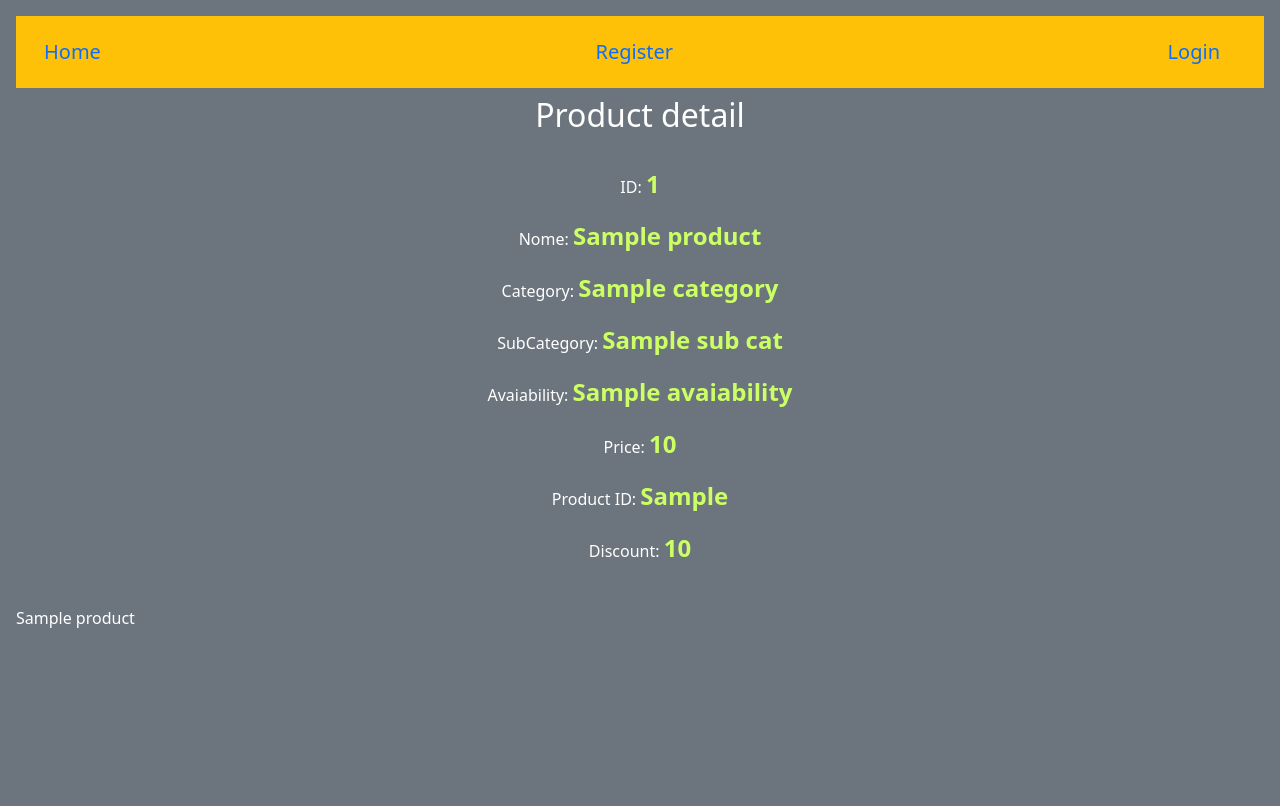
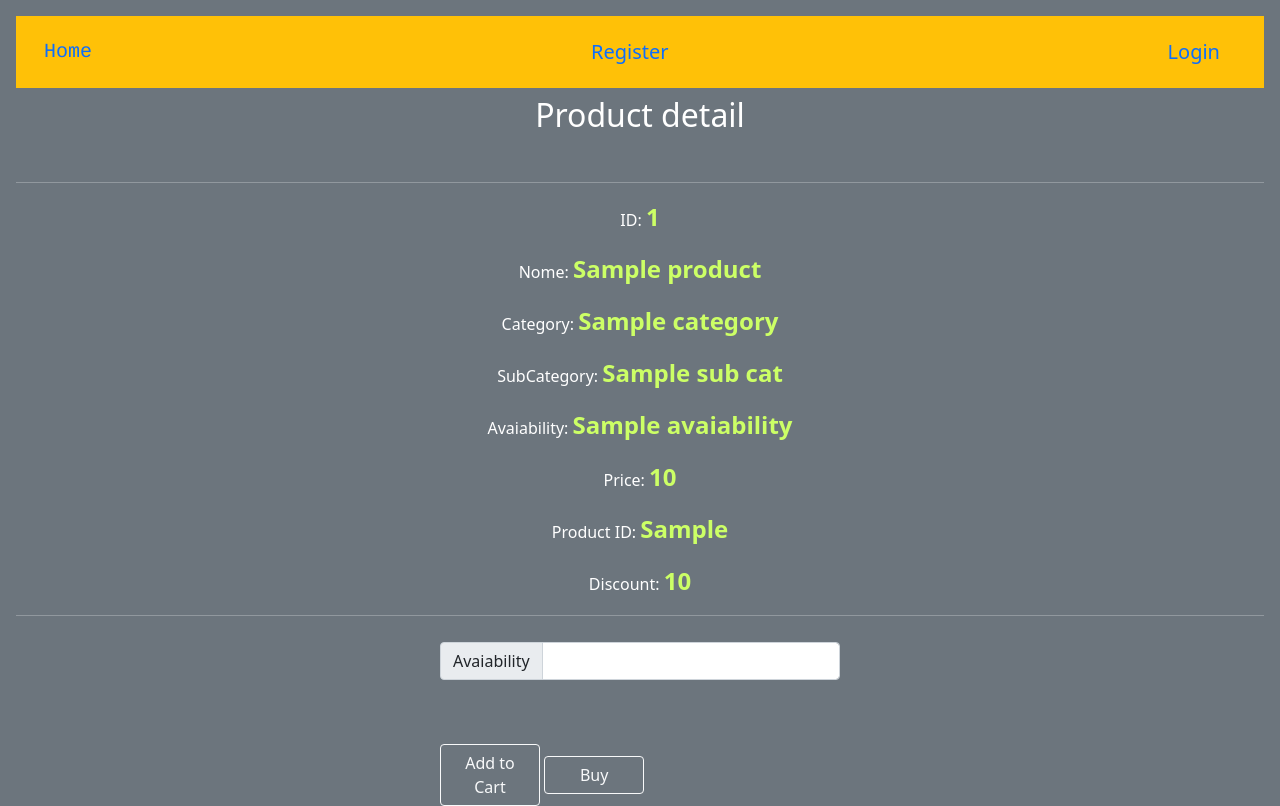
Before and after one commit to radik2019/e_commerce, a Django app: template store_app/templates/store_app/detail_product.html in a window 1280 px wide. Before the commit the page ends 628 px from the top, so only its background shows below. Run offline with Django 3.2, Linux system fonts and the light colour scheme; the template is opened without the code that fills it: most values are stand-ins (such as "Sample title", 1, 10 or a date in 2020).

Commit message:
[ADD] Added cart

```diff
--- a/ecomerce_project/urls.py
+++ b/ecomerce_project/urls.py
@@ -2,6 +2,7 @@
 from django.contrib import admin
 from django.urls import path
 from store_app.views import *
+from store_app import api_views
 
 
 urlpatterns = [
@@ -17,4 +18,7 @@ urlpatterns = [
     path('<int:my_id>/', detail_product,),
     path('<int:my_id>/', detail_product,),
     path('<int:my_id>/mod/', modifie_product,),
+    path('cart', add_to_cart, name="cart"),
+    path('<int:my_id>/buy/', detail_product),
+    path('api/products/', api_views.all_product, name='productsapi'),
 ]
--- a/store_app/templates/store_app/base.html
+++ b/store_app/templates/store_app/base.html
@@ -20,16 +20,12 @@
 
     </head>
     <body class="p-3 mb-2 bg-secondary text-white">
-      <script src="https://cdn.jsdelivr.net/npm/bootstrap@5.2.0-beta1/dist/js/bootstrap.bundle.min.js" integrity="sha384-pprn3073KE6tl6bjs2QrFaJGz5/SUsLqktiwsUTF55Jfv3qYSDhgCecCxMW52nD2" crossorigin="anonymous"></script>
-        <nav class="navbar navbar-expand-lg p-3 mb-2 bg-warning text-dark">
+              <nav class="navbar navbar-expand-lg p-3 mb-2 bg-warning text-dark">
             <div class="container-fluid">
-              <a class="navbar-brand" href="{% url 'index' %}">Home</a>
+              <a class="navbar-brand" href="{% url 'index' %}" style="font-family:courier;">Home</a>
               <button class="navbar-toggler" type="button" data-bs-toggle="collapse" data-bs-target="#navbarSupportedContent" aria-controls="navbarSupportedContent" aria-expanded="false" aria-label="Toggle navigation">
                 <span class="navbar-toggler-icon"></span>
               </button>
-
-
-
 
               {% if auth %}
                 <a class="navbar-brand" href="{% url 'logout' %}">Logout</a>
@@ -51,7 +47,11 @@
                   <button class="navbar-toggler" type="button" data-bs-toggle="collapse" data-bs-target="#navbarSupportedContent" aria-controls="navbarSupportedContent" aria-expanded="false" aria-label="Toggle navigation">
                     <span class="navbar-toggler-icon"></span>
                   </button>
-
+                {% else %}
+                <a class="navbar-brand" href="{% url 'cart' %}">Cart</a>
+                  <button class="navbar-toggler" type="button" data-bs-toggle="collapse" data-bs-target="#navbarSupportedContent" aria-controls="navbarSupportedContent" aria-expanded="false" aria-label="Toggle navigation">
+                    <span class="navbar-toggler-icon"></span>
+                  </button>
                 {% endif %}
 
                 <p>Hello {{ name }}</p>
@@ -75,5 +75,7 @@
 
 
         {% endblock %}
+        <script src="https://cdn.jsdelivr.net/npm/bootstrap@5.2.0-beta1/dist/js/bootstrap.bundle.min.js" integrity="sha384-pprn3073KE6tl6bjs2QrFaJGz5/SUsLqktiwsUTF55Jfv3qYSDhgCecCxMW52nD2" crossorigin="anonymous"></script>
+
     </body>
 </html>
--- a/store_app/templates/store_app/detail_product.html
+++ b/store_app/templates/store_app/detail_product.html
@@ -3,7 +3,7 @@
 {% extends "store_app/base.html" %}
 {% block content %}
     <h2 style="text-align:center;"> Product detail</h2>
-    <br>
+    <br>  <hr>
     <p style="text-align:center;"> ID: <strong style="color:#ccff66;font-size:150%;">{{ product.id }} </strong></p>
     <p style="text-align:center;"> Nome: <strong style="color:#ccff66;font-size:150%;">{{ product.name }}</strong> </p>
     <p style="text-align:center;"> Category: <strong style="color:#ccff66;font-size:150%;">{{ product.category.name }} </strong> </p>
@@ -14,23 +14,52 @@
     <p style="text-align:center;"> Product ID: <strong style="color:#ccff66;font-size:150%;">{{ product.code_product }} </strong></p>
     <p style="text-align:center;"> Discount: <strong style="color:#ccff66;font-size:150%;">{{ product.discount }} </strong></p>
 
+
+    <hr>
     <br>
-
-    {{ product }}
-
+        <p>{{ message }}</p>
+    <br>
 
 
     {% if user.is_superuser %}
 
         <form method="POST" class="row g-3">
             {% csrf_token %}
-            <button formaction="{% url 'index' %}{{ product.id }}/del/" type="submit"  class="btn btn-outline-light w-25">Remove Product</button>
+            <button formaction="{% url 'index' %}{{ product.id }}/del/" type="submit"
+             class="btn btn-outline-light w-25 position-absolute start-50 translate-middle mt-1">Remove Product</button>
         </form>
+        <br>
+            <br>
             <br>
         <form method="POST" class="row g-3">
             {% csrf_token %}
-            <button formaction="{% url 'index' %}{{ product.id }}/mod/" type="submit"  class="btn btn-outline-light w-25">Modifi product</button>
+            <button formaction="{% url 'index' %}{{ product.id }}/mod/" type="submit"
+             class="btn btn-outline-light w-25 position-absolute start-50 translate-middle mt-1">Modifi product</button>
         </form>
+    {% else %}
+
+        <form class="position-absolute start-50 translate-middle mt-1" method="POST" class="row g-3 ">
+            {% csrf_token %}
+            <br><br>
+            <div class="input-group mb-3 .bg-info.bg-gradient" style="width: 400px; ">
+                <span class="input-group-text" id="inputGroup-sizing-default">Avaiability</span>
+
+                <input type="number" min="0" max="{{ product.avaiability }}" class="form-control" aria-label="Sizing example input"
+                aria-describedby="inputGroup-sizing-default" name="avaiability" >
+</div>
+            <br><br>
+
+
+            <button formaction="{% url 'cart' %}" type="submit"
+            class="btn btn-outline-light w-25">Add to Cart</button>
+            <input type="hidden" min="0" max="{{ product.avaiability }}" class="form-control" aria-label="Sizing example input"
+            aria-describedby="inputGroup-sizing-default" name="avaiability" >
+
+
+            <button formaction="{% url 'index' %}{{ product.id }}/buy/" type="submit"
+            class="btn btn-outline-light w-25">Buy</button>
+        </form>
+
 
     {% endif %}
 
```
Also changed, not shown: store_app/api_views.py (added, +26 -0 lines), store_app/models.py (+10 -5 lines), store_app/templates/store_app/cart.html (added, +11 -0 lines), store_app/templates/store_app/index.html (+1 -6 lines), store_app/views.py (+35 -11 lines), store_app/migrations/0008_remove_cart_customer_customer_user_and_more.py (added), store_app/migrations/0009_cart_user_alter_customer_user.py (added).
